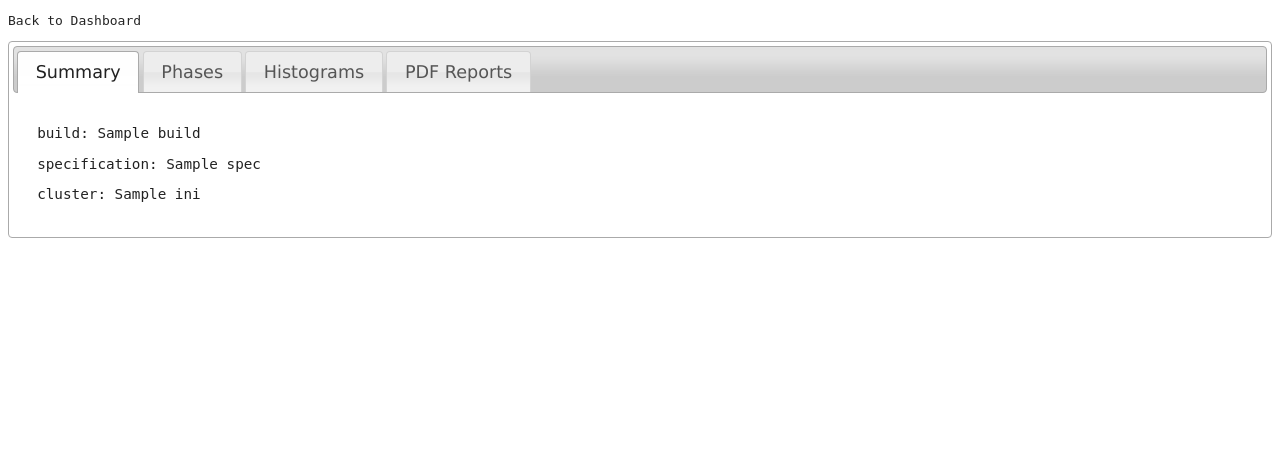
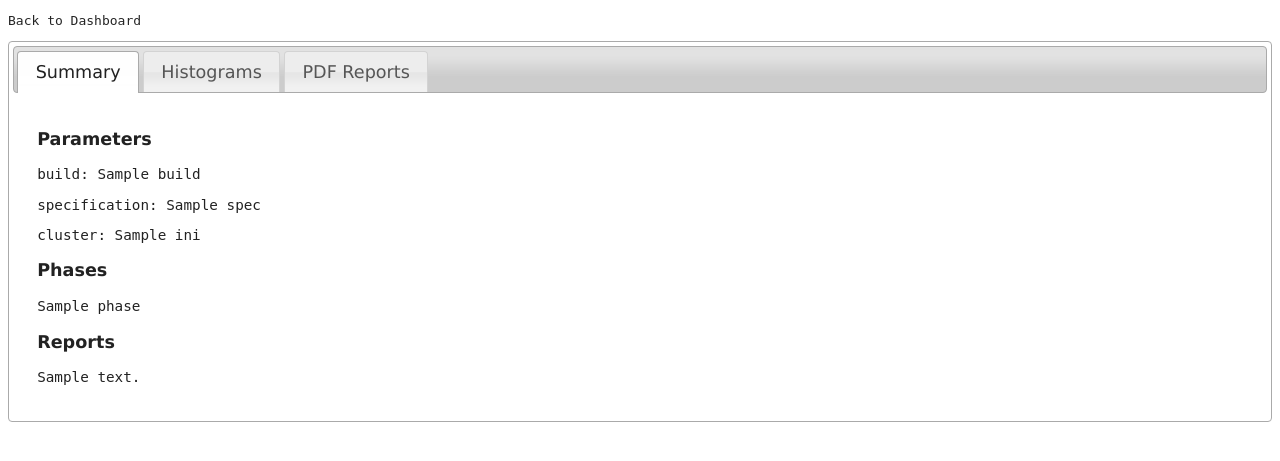
Before and after one commit to pavel-paulau/django_cbkarma, a Django app: template templates/details.html in a window 1280 px wide. Shown: the top 461 px of the page. Run offline with Django 3.2, Linux system fonts and the light colour scheme; the template is opened without the code that fills it: most values are stand-ins (such as "Sample title", 1, 10 or a date in 2020); some libraries are stand-ins or nearby versions.

Commit message:
Merged tabs

```diff
--- a/templates/details.html
+++ b/templates/details.html
@@ -5,38 +5,38 @@
 <div id="tabs">
     <ul>
         <li><a href="#tabs-1">Summary</a></li>
-        <li><a href="#tabs-2">Phases</a></li>
-        <li><a href="#tabs-3">Histograms</a></li>
-        <li><a href="#tabs-4">PDF Reports</a></li>
+        <li><a href="#tabs-2">Histograms</a></li>
+        <li><a href="#tabs-3">PDF Reports</a></li><!--Legacy-->
 	</ul>
     <div id="tabs-1">
+        <p><strong>Parameters</strong></p>
         <pre>build: <a href="http://builds.hq.northscale.net/latestbuilds/CHANGES_couchbase-server-{{ build }}.txt">{{ build }}</a></pre>
         <pre>specification: <a href="https://raw.github.com/couchbase/testrunner/master/conf/perf/{{ spec }}.conf">{{ spec }}</a></pre>
         <pre>cluster: <a href="https://raw.github.com/couchbase/testrunner/master/resources/perf/{{ ini }}.ini">{{ ini }}</a></pre>
-    </div>
-    <div id="tabs-2">
+
+        <p><strong>Phases</strong></p>
         {% for phase in phases %}
             <pre>{{ phase }}</pre>
         {% endfor %}
+
+        {% if reports %}
+        <p><strong>Reports</strong></p>
+        {% for description, url in reports.items %}
+            <pre><a href="{{ url }}" target="_blank">{{ description }}</a></pre>
+        {% endfor %}
+        </ul>
+        {% endif %}
     </div>
-    <div id="tabs-3">
+    <div id="tabs-2">
         {% for description, attachment in histograms.items %}
             <p><b>{{ description }}</b></p>
             <pre>{{ attachment }}</pre>
         {% endfor %}
     </div>
-    <div id="tabs-4">
-        {% if reports %}
-            <p><strong>Existing:</strong></p>
-            <ul>
-                {% for description, url in reports.items %}
-                    <li><pre><a href="{{ url }}" target="_blank">{{ description }}</a></pre></li>
-                {% endfor %}
-            </ul>
-        {% endif %}
-        <p><strong>Add new:</strong></p>
+    <div id="tabs-3">
+        <p><strong>Add Link:</strong></p>
         <form name="report" method="POST" action="/report">{% csrf_token %}
-            <pre>Description: <input type="text" name="description" /> URL:<input type="text" name="url" /> <input type="submit" name="submit" value="Submit" /></pre>
+            <pre>Tag name: <input type="text" name="description" /> URL:<input type="text" name="url" /> <input type="submit" name="submit" value="Submit" /></pre>
             <input type="hidden" name="test_id" value="{{ test_id }}">
         </form>
     </div>
```
